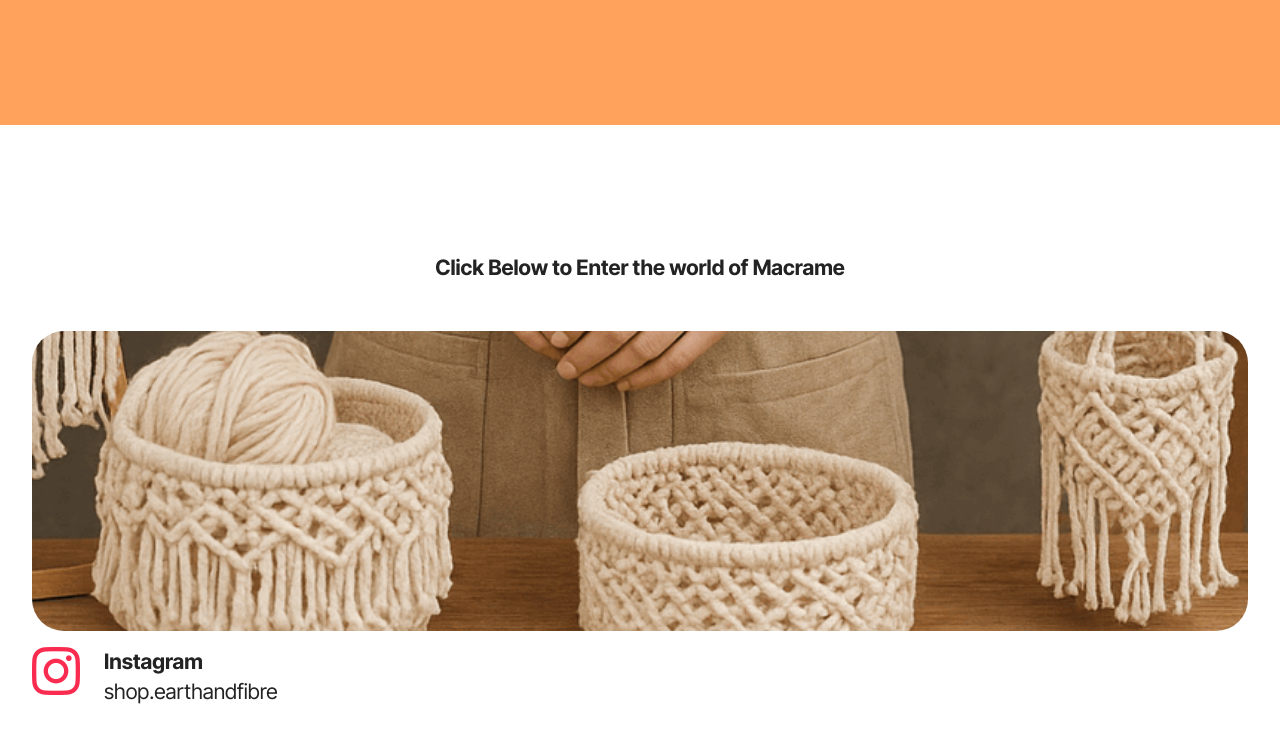
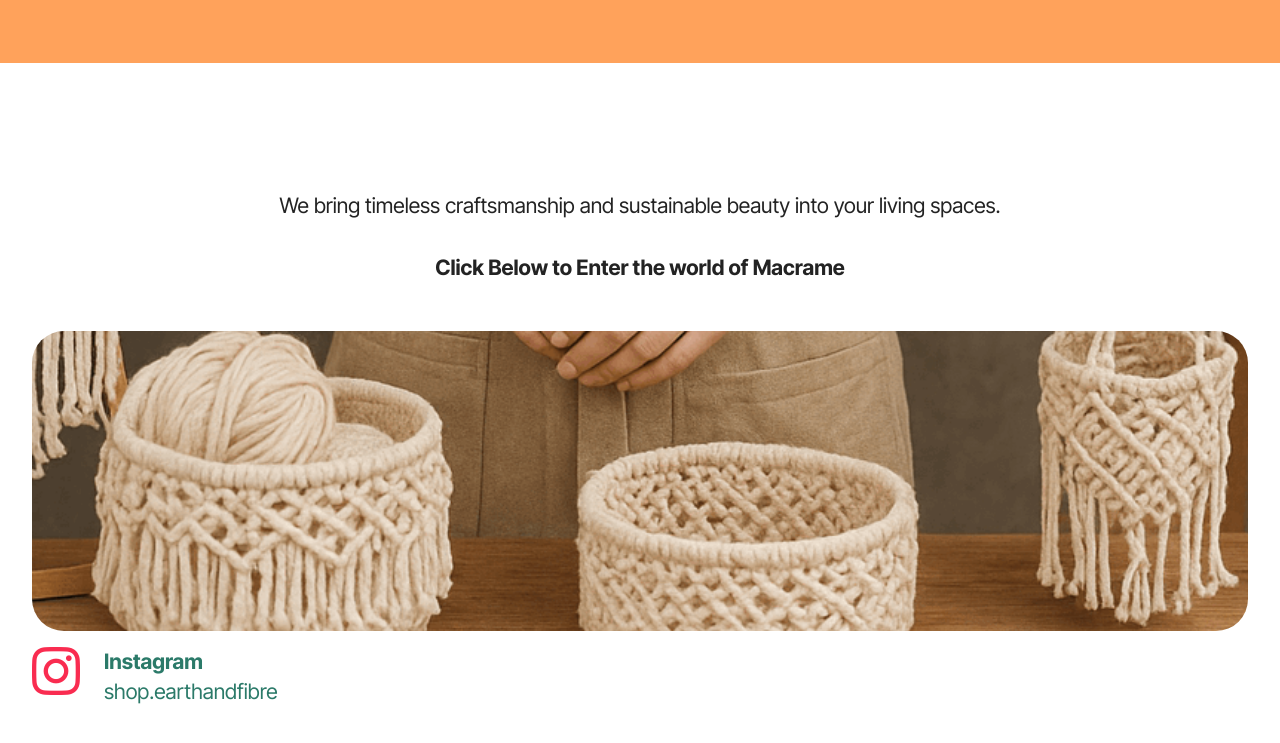
Before and after one commit to earthandfibre/instructions, a plain HTML site: page index.html in a window 1280 px wide. Shown: the part 3908-4651 px from the top of the page. Drawn offline with Linux system fonts and the light colour scheme.

Commit message:
Update index.html

```diff
--- a/index.html
+++ b/index.html
@@ -95,7 +95,7 @@
 						<img src="assets/images/a142987f-3d92-4541-9d82-c12cbb901f8e-179x269.png" alt="bluehounds.in">
 					</div>
 					<div class="card-box">
-						<h4 class="card-title mbr-fonts-style mb-3 display-5"><strong>Donot Use Hot Water</strong></h4>
+						<h4 class="card-title mbr-fonts-style mb-3 display-5"><strong>Do not Use Hot Water</strong></h4>
 						<h5 class="card-text mbr-fonts-style display-7"></h5>
 					</div>
 				</div>
@@ -134,7 +134,6 @@
 			<div class="col-12 content-head">
 				<div class="mbr-section-head mb-5">
 					<h4 class="mbr-section-title mbr-fonts-style align-center mb-0 display-2"><strong>Care Instructions</strong></h4>
-					<h5 class="mbr-section-subtitle mbr-fonts-style align-center mb-0 mt-4 display-7"><div>We bring timeless craftsmanship and sustainable beauty into your living spaces.</div></h5>
 
 				</div>
 			</div>
@@ -198,6 +197,8 @@
 			<div class="col-12 content-head">
 				<div class="mb-5">
 
+					<h5 class="mbr-section-subtitle mbr-fonts-style align-center mb-0 mt-4 display-7"><div>We bring timeless craftsmanship and sustainable beauty into your living spaces.</div></h5>
+
 					<h6 class="mbr-section-subtitle mbr-fonts-style align-center mb-0 mt-4 display-7"><strong>
 						Click Below to Enter the world of Macrame</strong></h6>
 				</div>
@@ -212,9 +213,9 @@
 					<a href="https://www.instagram.com/shop.earthandfibre/" target="_blank"><span class="mbr-iconfont m-auto socicon-instagram socicon" style="color: rgb(249, 44, 80); fill: rgb(249, 44, 80);"></span></a>
 					<div class="card-box">
 						<h4 class="card-title mbr-fonts-style mb-0 display-7">
-							<strong>Instagram</strong>
+							<a href="https://www.instagram.com/shop.earthandfibre/" target="_blank"><strong>Instagram</strong></a>
 						</h4>
-						<h5 class="card-text mbr-fonts-style display-7">shop.earthandfibre</h5>
+						<h5 class="card-text mbr-fonts-style display-7"><a href="https://www.instagram.com/shop.earthandfibre/" target="_blank">shop.earthandfibre<a/></h5>
 					</div>
 				</div>
 			</div>
```
